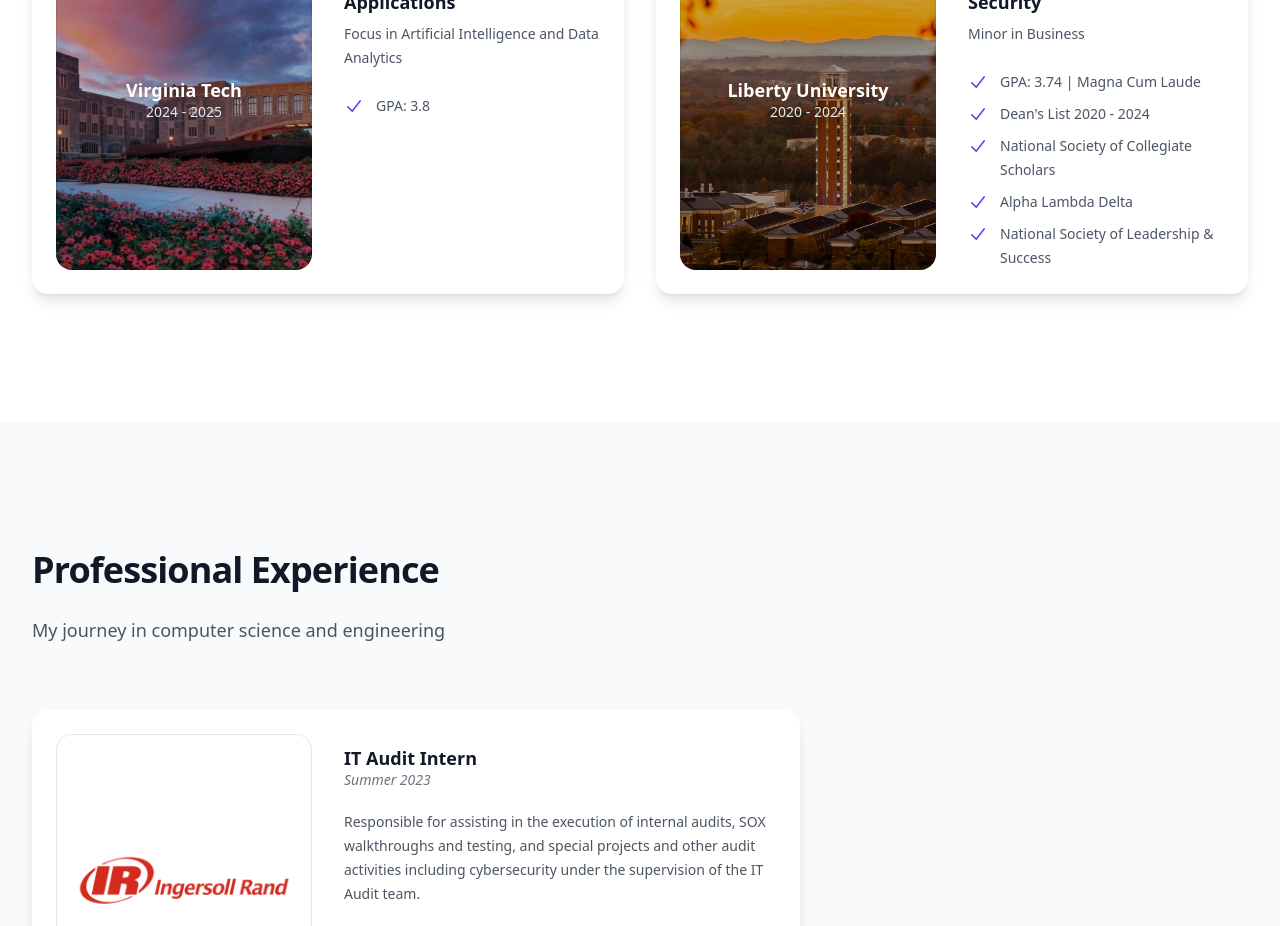
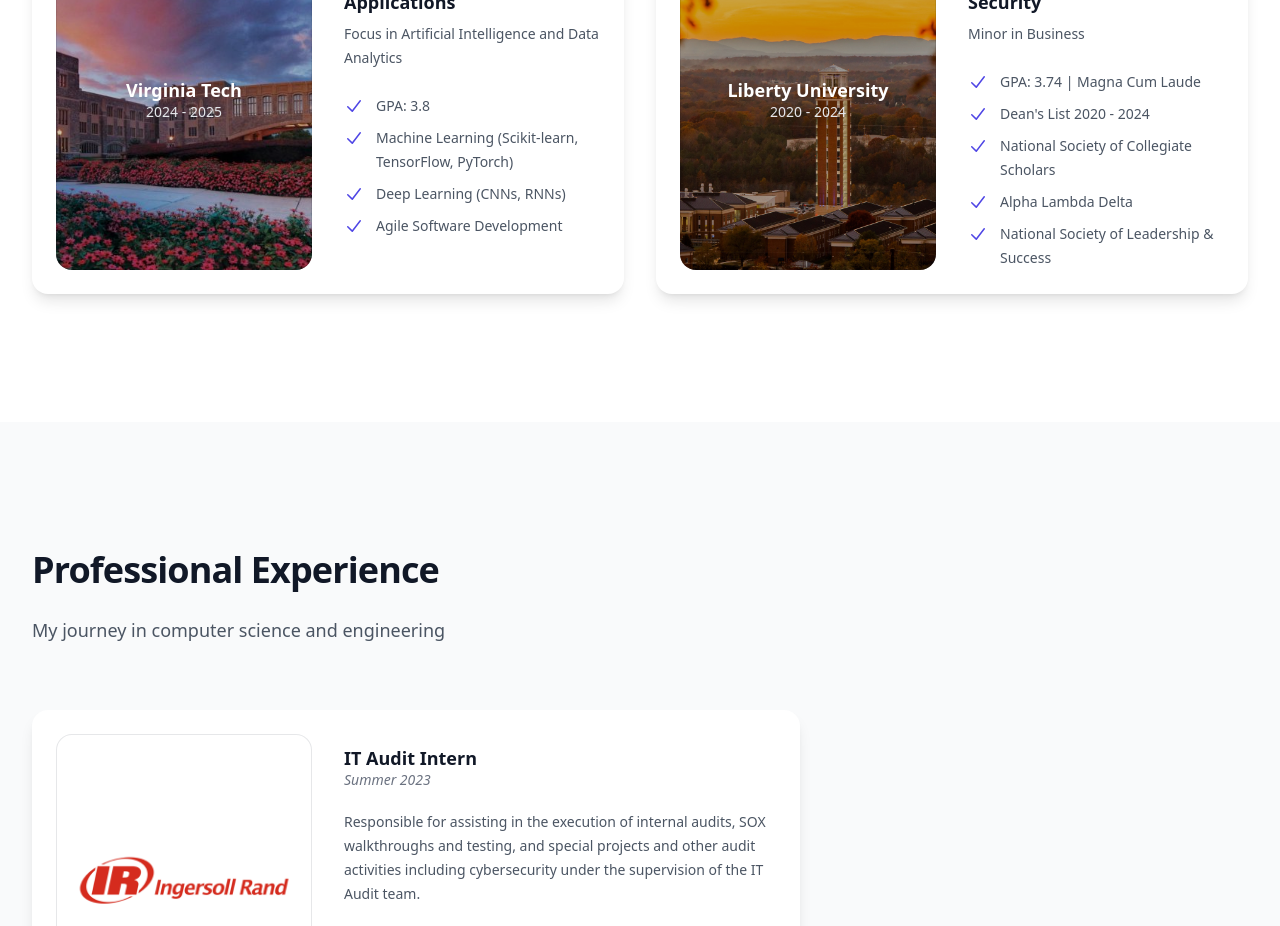
Before and after one commit to carissabb/carissabb.github.io, a React (Vite) app: page / in a window 1280 px wide. Shown: the part 2900-3826 px from the top of the page. Built offline with nearby package versions, Linux system fonts and the light colour scheme.

Commit message:
updated vt edu

```diff
--- a/package.json
+++ b/package.json
@@ -9,7 +9,6 @@
     "preview": "vite preview",
     "start": "live-server",
     "deploy": "gh-pages -d dist"
-
   },
   "dependencies": {
     "@headlessui/react": "^1.7.18",
@@ -19,6 +18,7 @@
     "postcss": "^8.4.35",
     "react": "^18.2.0",
     "react-dom": "^18.2.0",
+    "react-scroll-parallax": "^3.4.5",
     "tailwindcss": "^3.4.1"
   },
   "devDependencies": {
--- a/src/components/Education.tsx
+++ b/src/components/Education.tsx
@@ -11,7 +11,10 @@
       period: "2024 - 2025",
       description: "Focus in Artificial Intelligence and Data Analytics",
       achievements: [
-        "GPA: 3.8"
+        "GPA: 3.8",
+        "Machine Learning (Scikit-learn, TensorFlow, PyTorch)",
+        "Deep Learning (CNNs, RNNs)",
+        "Agile Software Development",
       ],
       image: virginiaTechImage
     },
```
Also changed, not shown: 1 other file (tests, documents, lock files or other folders).
